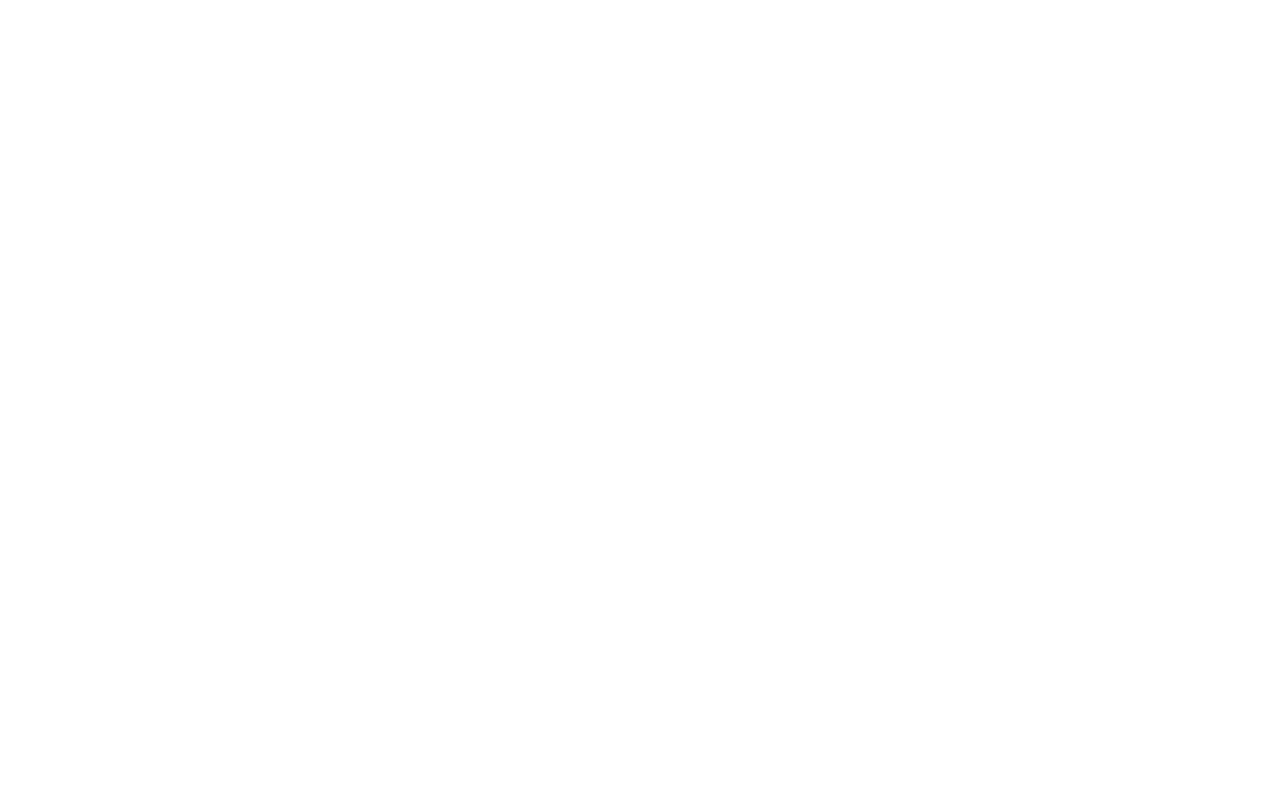
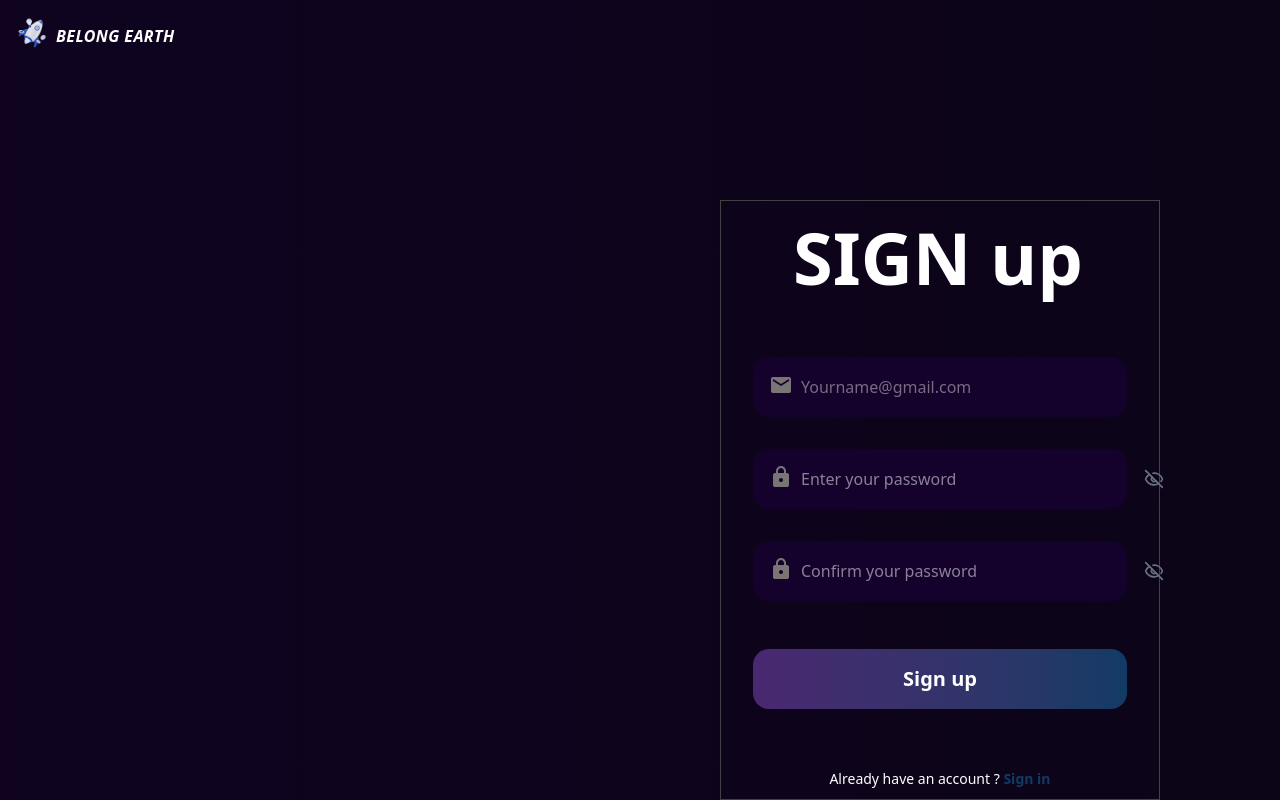
Before and after one commit to m-elhamlaoui/development-platform-jihane, a React (Vite) app: page /#/signup in a window 1280 px wide. Before the commit this address had no page. Built offline with nearby package versions, Linux system fonts and the light colour scheme.

Commit message:
Implemented sign-in and sign-up backend

```diff
--- a/src/App.tsx
+++ b/src/App.tsx
@@ -17,7 +17,8 @@ function App() {
     <Router>
       <Routes>
         <Route path="/" element={<Navigate to="/signin" replace />} />
-        <Route path="/signin" element={<Signup/>} />
+        <Route path="/signin" element={<Signin/>} />
+        <Route path="/signup" element={<Signup />} />
         <Route path="/homepage" element={
           <>
             <Header />
--- a/src/components/Signin/Passwd.tsx
+++ b/src/components/Signin/Passwd.tsx
@@ -1,9 +1,12 @@
 import React from 'react'
 import{ Eye, EyeOff } from 'lucide-react'
-function Passwd() {
+type PasswdProps = {
+  password: string;
+  setPassword: (value: string) => void;
+};
+
+const Passwd = ({ password, setPassword }: PasswdProps) => {
     const [showPassword, setShowPassword] = React.useState(false);
-
-    const [password, setPassword] = React.useState("");
 
 
     return (
--- a/src/components/Signin/signinform.tsx
+++ b/src/components/Signin/signinform.tsx
@@ -1,20 +1,37 @@
 import React from 'react';
 import { useNavigate } from 'react-router-dom';
 import Passwd from "./Passwd"
+import { signInWithEmailAndPassword } from 'firebase/auth';
+import { auth } from '../firebase'; // Import Firebase auth
+import { toast } from 'react-toastify';
+
+
 
 
 const Signinform = () => {
   const[email, setEmail] = React.useState("");
+  const [password, setPassword] = React.useState("");
 
   const navigate = useNavigate();
 
-  const handleSubmit = (e: React.FormEvent) => {
-    e.preventDefault();
-    // Here you would typically handle authentication
-    // For now, we'll just navigate to the homepage
-    navigate('/homepage');
 
 
+  const handleSubmit = async(e: React.FormEvent) => {
+    e.preventDefault();
+    try{
+      await signInWithEmailAndPassword(auth, email,password);
+      console.log("User logged in successfully");
+      position:"top-center";
+      navigate('/homepage');
+    }catch (error) {
+      console.error("Error logging in:", error);
+      toast.error("Error logging in. Please check your credentials.");
+    }
+
+
+  };
+  const goToSignup = () => {
+    navigate('/signup');
   };
 
   return (
@@ -37,7 +54,7 @@ const Signinform = () => {
           <br/>
 
 
-         <Passwd/>
+          <Passwd password={password} setPassword={setPassword} />
 
 
           <br/>
@@ -48,7 +65,10 @@ const Signinform = () => {
           </button>
           <p className="text-sm text-white  mt-4 text-center ">
             Don't have an account?
-            <a href="/signup" className="text-[#113B65] font-bold  "> Sign up</a>
+            <button
+              type="button"
+              onClick={goToSignup}
+              className="text-[#113B65] pl-2 font-bold  "> Sign up</button>
           </p>
           <hr className="mb-2 mt-2"style={{ color: '#727272' }} />
           <p className="text-sm text-[B6B6B6] ">
--- a/src/components/firebase.tsx
+++ b/src/components/firebase.tsx
@@ -2,6 +2,7 @@
 import { initializeApp } from "firebase/app";
 import { getAnalytics } from "firebase/analytics";
 import { getAuth } from "firebase/auth";
+import { getFirestore } from "firebase/firestore";
 // TODO: Add SDKs for Firebase products that you want to use
 // https://firebase.google.com/docs/web/setup#available-libraries
 
@@ -22,4 +23,5 @@ const app = initializeApp(firebaseConfig);
 const analytics = getAnalytics(app);
 
 export const auth=getAuth();
+export const db=getFirestore(app);
 export default app;
--- a/src/pages/Signuppage.tsx
+++ b/src/pages/Signuppage.tsx
@@ -1,15 +1,79 @@
 import React from 'react'
 import { useNavigate } from 'react-router-dom';
 import{ Eye, EyeOff } from 'lucide-react'
+import { auth,db } from '../components/firebase'; // Import Firebase auth
+import { useState } from 'react';
+import { toast } from 'react-toastify';
+import{setDoc, doc} from 'firebase/firestore'
 
 import rocket from "../components/Assets/Logo.png";
+import { createUserWithEmailAndPassword } from 'firebase/auth';
 
 const Signup = () =>  {
-    const [showPassword1, setShowPassword1] = React.useState(false);
-    const [password1, setPassword1] = React.useState("");
+    const [email, setEmail] = React.useState("");
+    const [password, setPassword] = React.useState("");
+    const [password2, setPassword2] = React.useState("");
+
+    const [showPassword, setShowPassword] = React.useState(false);
     const [showPassword2, setShowPassword2] = React.useState(false);
+    interface RegisterEvent extends React.FormEvent<HTMLFormElement> {}
+    const handleRegister = async (e: RegisterEvent): Promise<void> => {
+        e.preventDefault();
 
-    const [password2, setPassword2] = React.useState("");
+        // ✅ Regex validations
+        const emailRegex = /^[a-zA-Z0-9._%+-]+@gmail\.com$/;
+        const passwordRegex = /^(?=.*[A-Za-z])(?=.*\d)(?=.*[^A-Za-z0-9]).{8,}$/;
+
+        if (!emailRegex.test(email)) {
+            console.log('Email must be a valid @gmail.com address.');
+
+            return;
+        }
+
+        if (!passwordRegex.test(password)) {
+            console.log(
+                'Password must be at least 8 characters long and include at least one letter, one number, and one special character.'
+            );
+            toast.error("Password must be at least 8 characters long and include at least one letter, one number, and one special character.");
+            return;
+        }
+
+        if (password !== password2) {
+            console.log('Passwords do not match.');
+            toast.error("Passwords do not match.");
+
+            return;
+        }
+
+        try {
+            await createUserWithEmailAndPassword(auth, email, password);
+            const user = auth.currentUser;
+            console.log(user);
+            if(user){
+                await setDoc(doc(db, "Users", user.uid),{
+                    email:user.email,
+                    password:password,
+                    password2:password2,
+                });
+            }
+                console.log("User registered successfully!");
+                toast.success("User registered successfully!");
+            }catch (error) {
+            if (error instanceof Error) {
+                console.log('Registration error:', error.message);
+                toast.error(error.message,{
+                    position: "bottom-center",
+
+                });
+
+            } else {
+                console.log('An unknown error occurred.');
+            }
+        }
+    };
+
+
+
     return (
         <div className="bg-gradient-to-r from-[#0F0320] to-[#0C0417] min-h-screen w-full">
             <div className="absolute top-0 left-0 m-4  flex flex-row items-start">
@@ -23,7 +87,7 @@ const Signup = () =>  {
                 </h1>
             </div>
             <div className="absolute mt-50 ml-180 w-110 h-150 " >
-                <form className=" p-8 border border-[#434141]   w-96 pt-0 w-full h-full justify-center w-full h-full">
+                <form className=" p-8 border border-[#434141]   w-96 pt-0 w-full h-full justify-center w-full h-full" onSubmit={handleRegister}>
                     <h1 className="text-7xl text-white font-bold mt-5 ml-10  ">SIGN up</h1>
                     <div className="w-full ">
 
@@ -32,6 +96,8 @@ const Signup = () =>  {
                             <input type="email"
                                 placeholder="Yourname@gmail.com"
                                 className=" focus:outline-none w-80 "
+                                onChange={(e) => setEmail(e.target.value)}
+                                required
 
                             />
                         </div>
@@ -41,18 +107,18 @@ const Signup = () =>  {
                                 </label>
                                 <input
                                     className='focus:outline-none  '
-                                    type={showPassword1 ? "text":"password"}
+                                    type={showPassword ? "text":"password"}
                                     placeholder="Enter your password"
-                                    value={password1}
-                                    onChange={(e) => setPassword1(e.target.value)}
+                                    onChange={(e) => setPassword(e.target.value)}
+                                    required
                                 />
                              </div>
                                 <button
                                     className='ml-0 p-0'
                                     type="button"
-                                    onClick={() => setShowPassword1(prev => !prev)}
+                                    onClick={() => setShowPassword(prev => !prev)}
                                 >
-                                    {showPassword1 ? <Eye className="w-5 h-5 text-gray-500" /> : <EyeOff className="w-5 h-5 text-gray-500" />}
+                                    {showPassword ? <Eye className="w-5 h-5 text-gray-500" /> : <EyeOff className="w-5 h-5 text-gray-500" />}
                                 </button>
 
                         </div>
@@ -66,6 +132,7 @@ const Signup = () =>  {
                                     placeholder="Confirm your password"
                                     value={password2}
                                     onChange={(e) => setPassword2(e.target.value)}
+                                    required
                                 />
                              </div>
                                 <button
@@ -99,4 +166,5 @@ const Signup = () =>  {
 
   )
 }
+
 export default Signup
```
